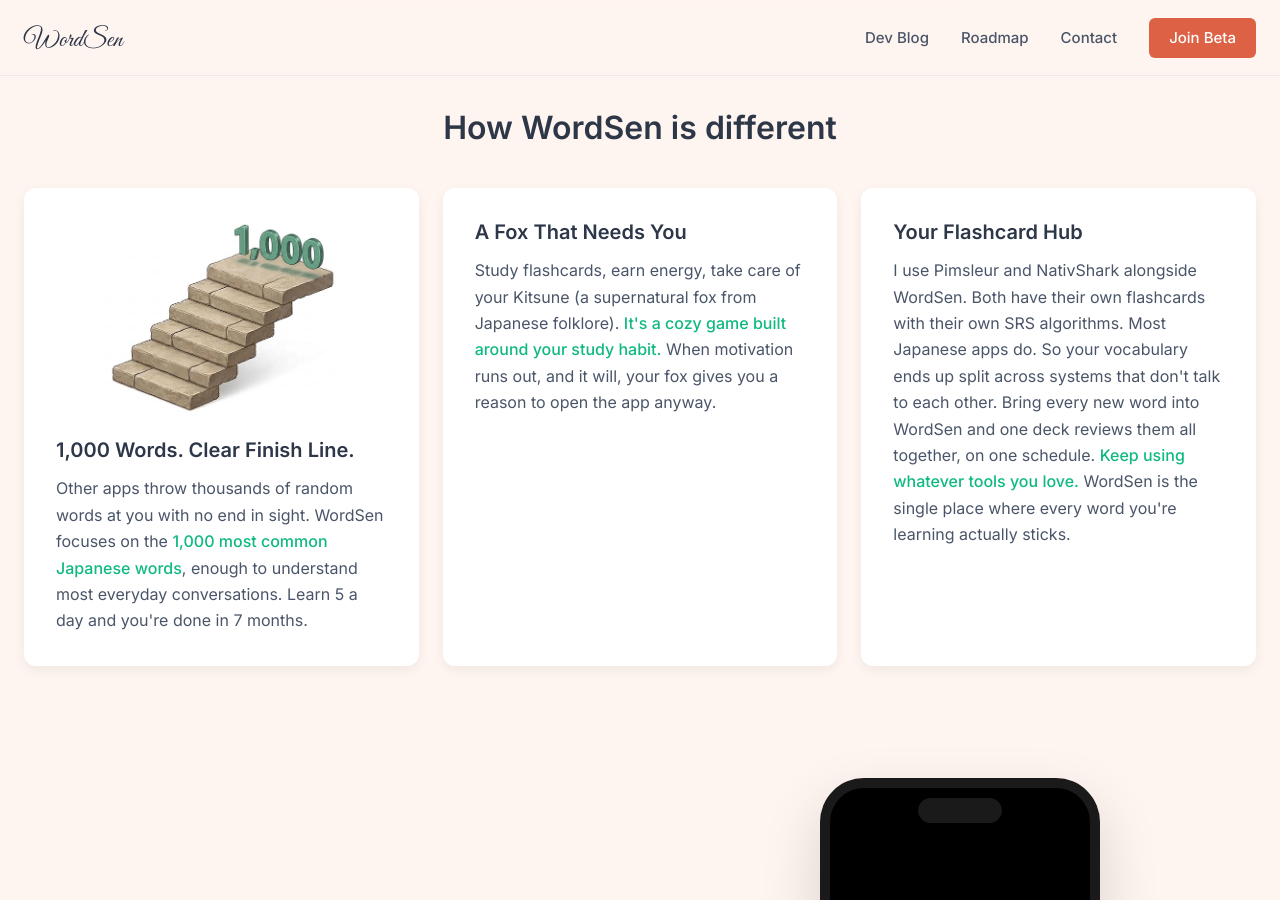
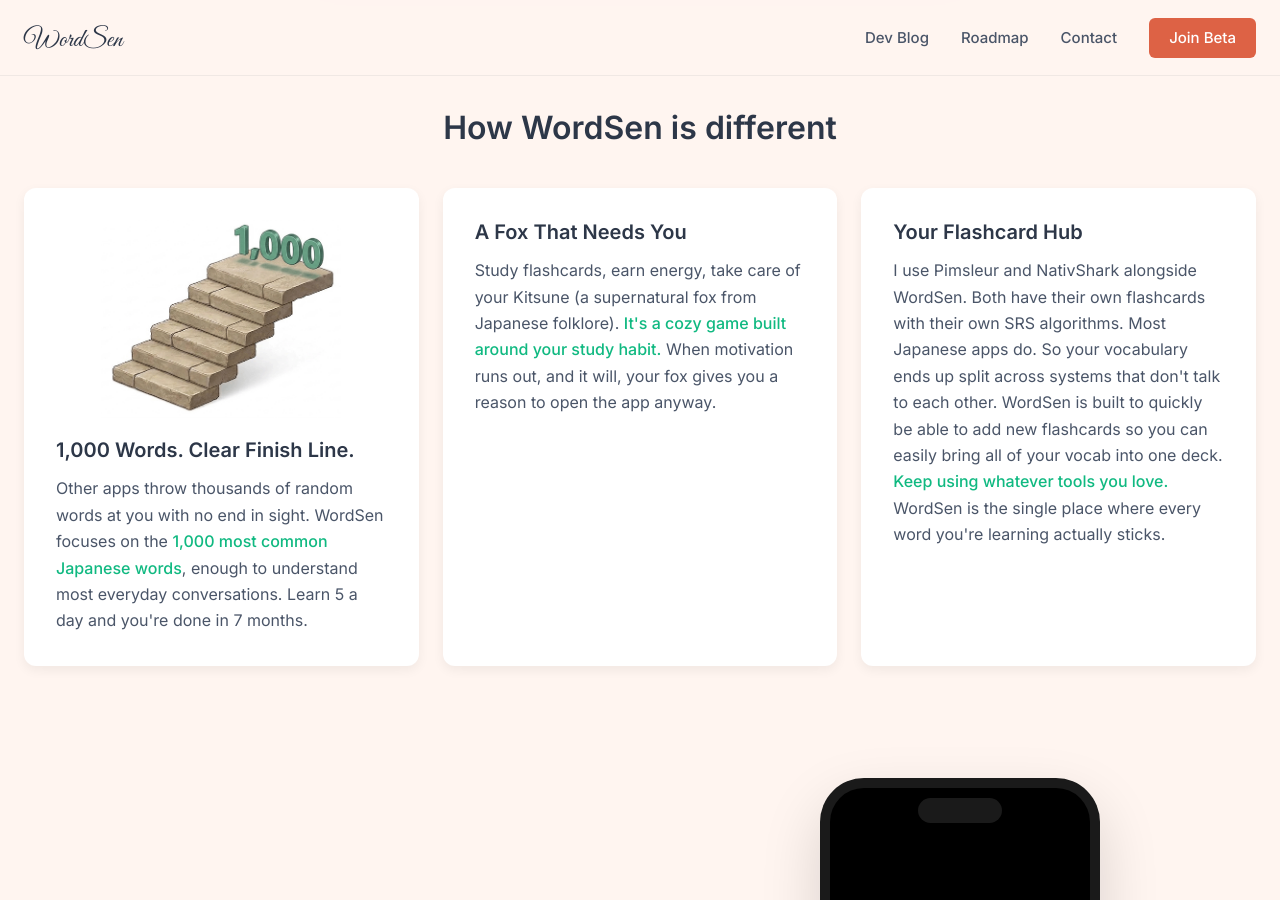
Before and after one commit to froghaiku/WordSenWebsite, a Jekyll site: the page built from index.markdown, in a window 1280 px wide and 900 px high, scrolled down 1783 px. Built offline with Jekyll 4.4.1, drawn with Linux system fonts in a browser that asks for light colours.

Commit message:
Hub card: swap resolution sentence to emphasize quick-add capability
Shifts the bridge between the pain and the close from "one deck reviews
them all on one schedule" (passive system framing) to "WordSen is built
to quickly add new flashcards so you can easily bring all of your vocab
into one deck" (active capability framing). Same idea, more about what
the user can do.

Co-Authored-By: Claude Opus 4.7 (1M context) <noreply@anthropic.com>

```diff
--- a/_layouts/home.html
+++ b/_layouts/home.html
@@ -62,7 +62,7 @@ layout: default
             </div>
             <div class="feature-card">
                 <h3>Your Flashcard Hub</h3>
-                <p>I use Pimsleur and NativShark alongside WordSen. Both have their own flashcards with their own SRS algorithms. Most Japanese apps do. So your vocabulary ends up split across systems that don't talk to each other. Bring every new word into WordSen and one deck reviews them all together, on one schedule. <span class="highlight">Keep using whatever tools you love.</span> WordSen is the single place where every word you're learning actually sticks.</p>
+                <p>I use Pimsleur and NativShark alongside WordSen. Both have their own flashcards with their own SRS algorithms. Most Japanese apps do. So your vocabulary ends up split across systems that don't talk to each other. WordSen is built to quickly be able to add new flashcards so you can easily bring all of your vocab into one deck. <span class="highlight">Keep using whatever tools you love.</span> WordSen is the single place where every word you're learning actually sticks.</p>
             </div>
         </div>
     </div>
```
